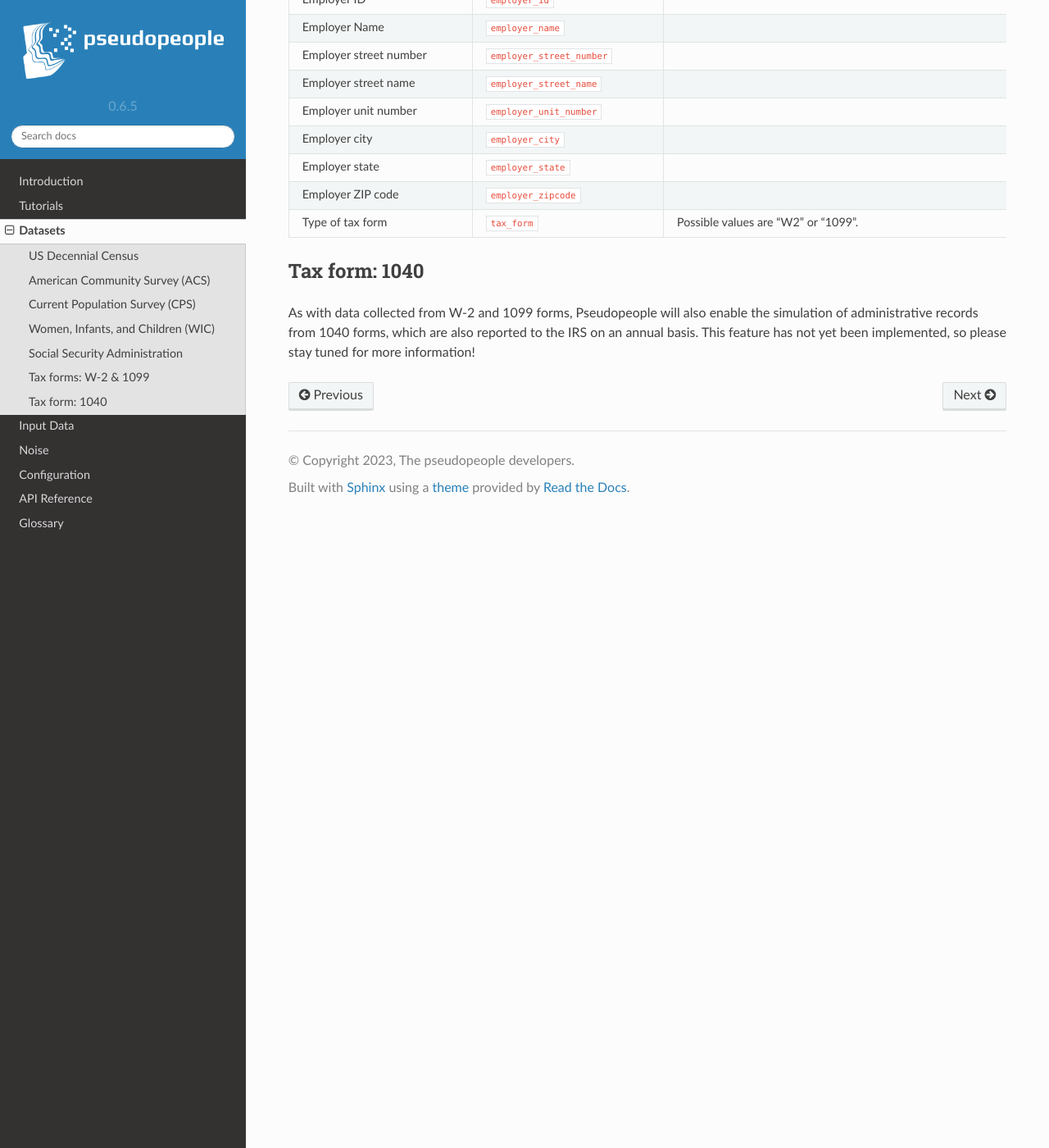
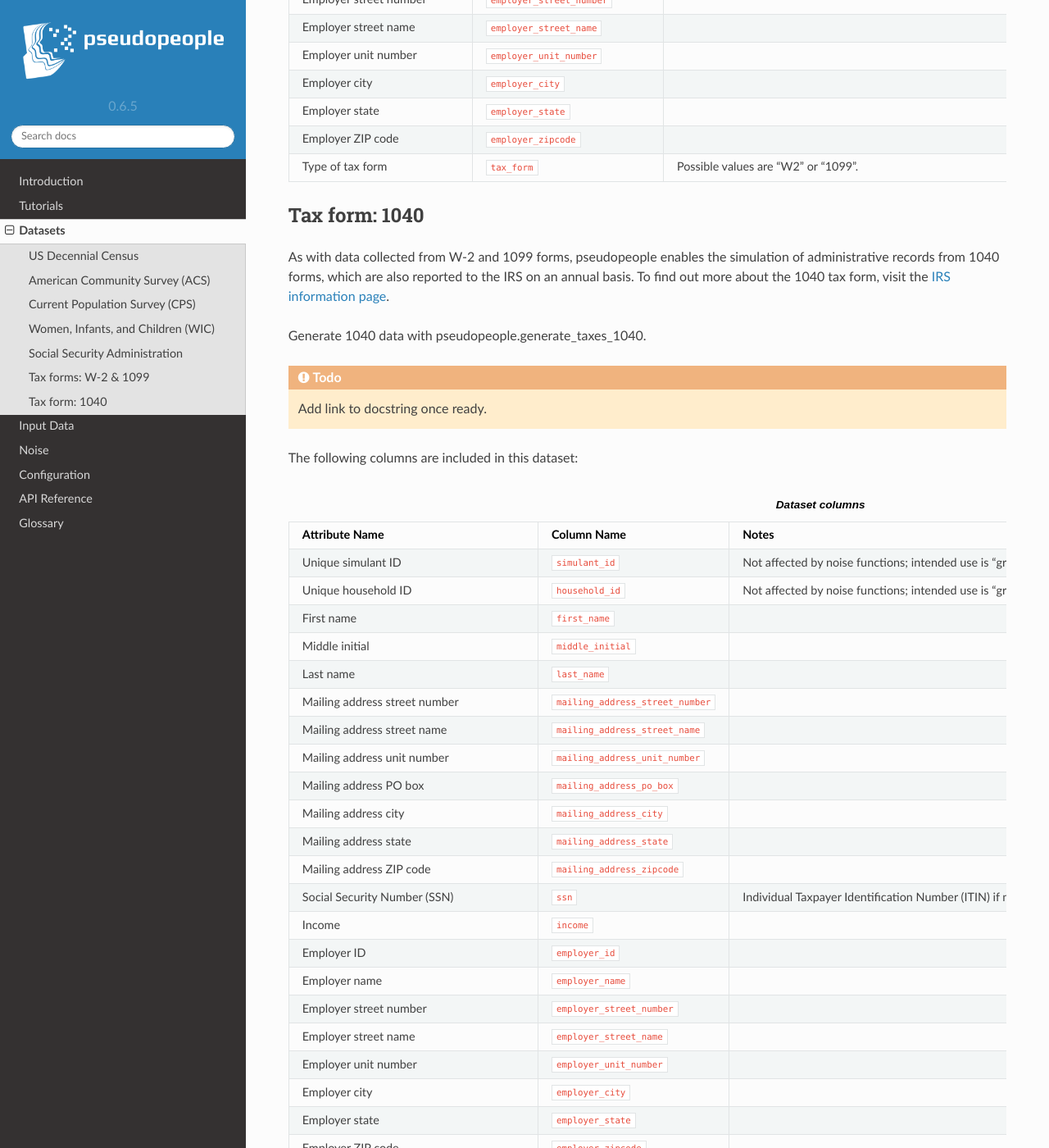
Before and after one commit to ihmeuw/pseudopeople, a Sphinx documentation site: the page built from docs/source/datasets/index.rst, in a window 1280 px wide and 1400 px high, scrolled down 6263 px. Shown: the whole window at 82% size. Built offline with Sphinx 7.4.7 and the Read the Docs theme 2.0.0, drawn with Linux system fonts in a browser that asks for light colours; some of the changed text lies outside the part shown.

Commit message:
Add 1040 form to datasets page in docs (#214)
* Update noise tables to include phonetic noise error

* Update column_noise page to include phonetic noise

* Add Zeb's suggested edits

Co-authored-by: Zeb Burke-Conte <zmbc@users.noreply.github.com>

* Add Zeb's suggested edits

Co-authored-by: Zeb Burke-Conte <zmbc@users.noreply.github.com>

* Add 1040 form to datasets page

* Fix build error

* Add reviewer suggestions

* Update date formats to avoid merge conflict

* Remove age and DOB from tax forms

* Update docs/source/datasets/index.rst

Co-authored-by: Zeb Burke-Conte <zmbc@users.noreply.github.com>

* Update docs/source/datasets/index.rst

Co-authored-by: Zeb Burke-Conte <zmbc@users.noreply.github.com>

* Update docs/source/datasets/index.rst

Co-authored-by: Zeb Burke-Conte <zmbc@users.noreply.github.com>

* Update docs/source/datasets/index.rst

Co-authored-by: Zeb Burke-Conte <zmbc@users.noreply.github.com>

* Update docs/source/datasets/index.rst

Co-authored-by: Zeb Burke-Conte <zmbc@users.noreply.github.com>

* Undo date changes

---------

Co-authored-by: Alix Pletcher <pletale@ihme.washington.edu>
Co-authored-by: Zeb Burke-Conte <zmbc@users.noreply.github.com>

```diff
--- a/docs/source/datasets/index.rst
+++ b/docs/source/datasets/index.rst
@@ -281,7 +281,7 @@ The following columns are included in this dataset:
      - Rounded down to an integer.
    * - Date of birth
      - :code:`date_of_birth`
-     - Formatted as YYYY-MM-DD.
+     - Formatted as MM/DD/YYYY.
    * - Physical address street number
      - :code:`street_number`
      -
@@ -460,5 +454,149 @@ The following columns are included in these datasets:
 
 Tax form: 1040
 --------------
-As with data collected from W-2 and 1099 forms, Pseudopeople will also enable the simulation of administrative records from 1040 forms, which are
-also reported to the IRS on an annual basis. This feature has not yet been implemented, so please stay tuned for more information!
+As with data collected from W-2 and 1099 forms, pseudopeople enables the simulation of administrative records from 1040 forms, which are
+also reported to the IRS on an annual basis. To find out more about the 1040 tax form, visit the `IRS information page <https://www.irs.gov/instructions/i1040gi>`_.
+
+Generate 1040 data with pseudopeople.generate_taxes_1040.
+
+.. todo::
+  Add link to docstring once ready.
+
+The following columns are included in this dataset:
+
+.. list-table:: **Dataset columns**
+   :header-rows: 1
+
+   * - Attribute Name
+     - Column Name
+     - Notes
+   * - Unique simulant ID
+     - :code:`simulant_id`
+     - Not affected by noise functions; intended use is "ground truth" for testing and validation.
+   * - Unique household ID
+     - :code:`household_id`
+     - Not affected by noise functions; intended use is "ground truth" for testing and validation; consistent across all
+       datasets.
+   * - First name
+     - :code:`first_name`
+     -
+   * - Middle initial
+     - :code:`middle_initial`
+     -
+   * - Last name
+     - :code:`last_name`
+     -
+   * - Mailing address street number
+     - :code:`mailing_address_street_number`
+     -
+   * - Mailing address street name
+     - :code:`mailing_address_street_name`
+     -
+   * - Mailing address unit number
+     - :code:`mailing_address_unit_number`
+     -
+   * - Mailing address PO box
+     - :code:`mailing_address_po_box`
+     -
+   * - Mailing address city
+     - :code:`mailing_address_city`
+     -
+   * - Mailing address state
+     - :code:`mailing_address_state`
+     -
+   * - Mailing address ZIP code
+     - :code:`mailing_address_zipcode`
+     -
+   * - Social Security Number (SSN)
+     - :code:`ssn`
+     - Individual Taxpayer Identification Number (ITIN) if no SSN
+   * - Income
+     - :code:`income`
+     -
+   * - Employer ID
+     - :code:`employer_id`
+     -
+   * - Employer name
+     - :code:`employer_name`
+     -
+   * - Employer street number
+     - :code:`employer_street_number`
+     -
+   * - Employer street name
+     - :code:`employer_street_name`
+     -
+   * - Employer unit number
+     - :code:`employer_unit_number`
+     -
+   * - Employer city
+     - :code:`employer_city`
+     -
+   * - Employer state
+     - :code:`employer_state`
+     -
+   * - Employer ZIP code
+     - :code:`employer_zipcode`
+     -
+   * - Joint filer first name
+     - :code:`spouse_first_name`
+     -
+   * - Joint filer middle initial
+     - :code:`spouse_middle_initial`
+     -
+   * - Joint filer last name
+     - :code:`spouse_last_name`
+     -
+   * - Joint filer social security number
+     - :code:`spouse_ssn`
+     - Individual Taxpayer Identification Number (ITIN) if no SSN
+   * - Joint filer income
+     - :code:`spouse_income`
+     -
+   * - Joint filer employer ID
+     - :code:`spouse_employer_id`
+     -
+   * - Joint filer employer name
+     - :code:`spouse_employer_name`
+     -
+   * - Joint filer employer address
+     - :code:`spouse_employer_address`
+     -
+   * - Joint filer employer ZIP code
+     - :code:`spouse_employer_zipcode`
+     -
+   * - Dependent 1 first name
+     - :code:`dependent_1_first_name`
+     -
+   * - Dependent 1 last name
+     - :code:`dependent_1_last_name`
+     -
+   * - Dependent 1 Social Security Number (SSN)
+     - :code:`dependent_1_ssn`
+     - Individual Taxpayer Identification Number (ITIN) if no SSN
+   * - Dependent 2 first name
+     - :code:`dependent_2_first_name`
+     -
+   * - Dependent 2 last name
+     - :code:`dependent_2_last_name`
+     -
+   * - Dependent 2 social security number
+     - :code:`dependent_2_ssn`
+     - Individual Taxpayer Identification Number (ITIN) if no SSN
+   * - Dependent 3 first name
+     - :code:`dependent_3_first_name`
+     -
+   * - Dependent 3 last name
+     - :code:`dependent_3_last_name`
+     -
+   * - Dependent 3 social security number
+     - :code:`dependent_3_ssn`
+     - Individual Taxpayer Identification Number (ITIN) if no SSN
+   * - Dependent 4 first name
+     - :code:`dependent_4_first_name`
+     -
+   * - Dependent 4 last name
+     - :code:`dependent_4_last_name`
+     -
+   * - Dependent 4 social security number
+     - :code:`dependent_4_ssn`
+     - Individual Taxpayer Identification Number (ITIN) if no SSN
```
Also changed, not shown: other parts of docs/source/datasets/index.rst (+0 -6 lines).
